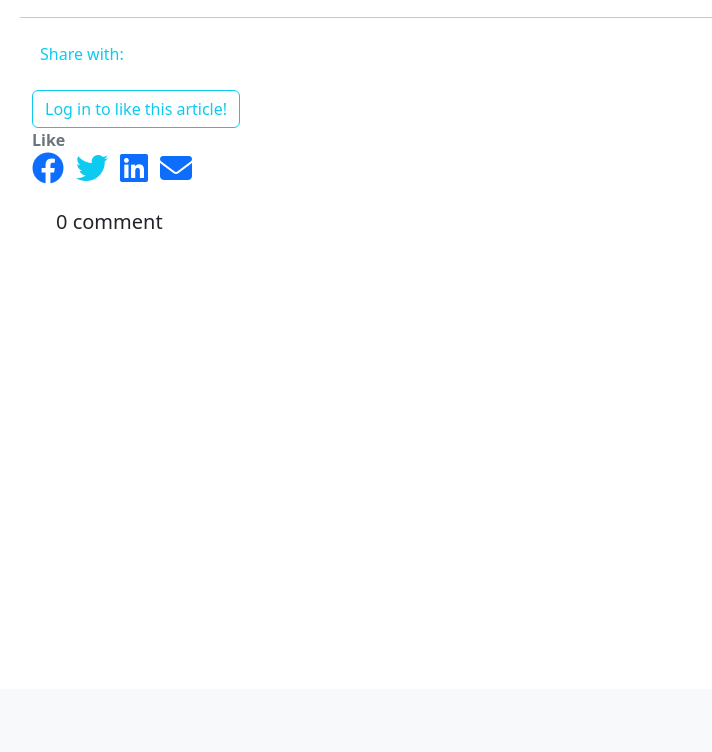
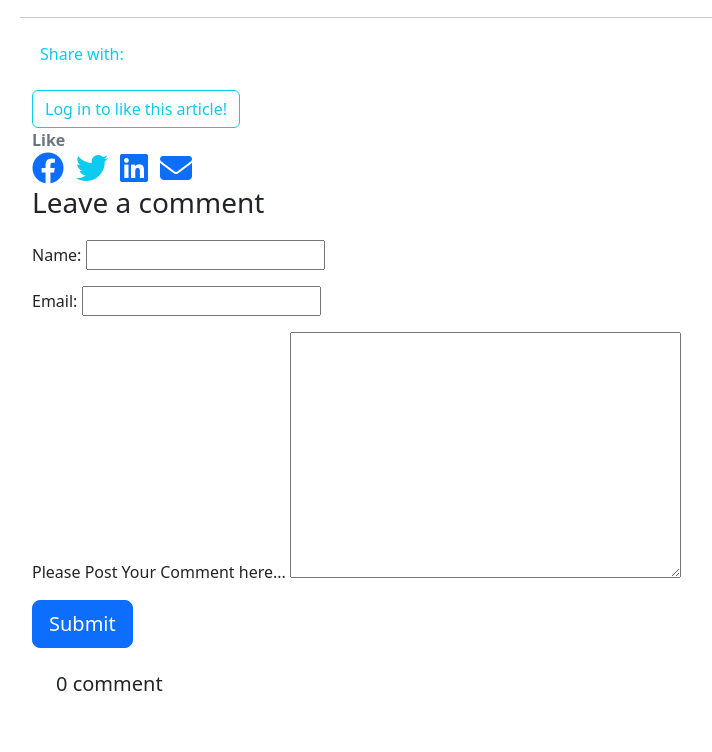
Before and after one commit to demonking15543/django-blog, a Django app: template templates/post_detail.html in a window 1280 px wide. Shown: the part 111-863 px from the top of the page, without its empty margins (50-762 px from the left). Before the commit the page ends 340 px from the top, so only its background shows below. Run offline with Django 3.2, Linux system fonts and the light colour scheme; the template is opened without the code that fills it: values that come from a table or form of the project are taken from there, others are empty; some libraries are stand-ins or nearby versions.

Commit message:
comment sys added

```diff
--- a/pages/views.py
+++ b/pages/views.py
@@ -45,7 +45,7 @@ def post_detail(request, pk, slug):
 
 
 
-    comments = post.post_comment.filter(active=True)
+    comments = post.post_comment.all()
     new_comment = None
     # Comment posted
     if request.method == 'POST':
--- a/templates/post_detail.html
+++ b/templates/post_detail.html
@@ -60,6 +60,21 @@
 
             </div>
 
+            <div class="card-body">
+                {% if new_comment %}
+                <div class="alert alert-success" role="alert">
+                  Your comment is awaiting moderation
+                </div>
+                {% else %}
+                <h3>Leave a comment</h3>
+                <form method="post" style="margin-top: 1.3em;">
+                  {{ comment_form.as_p }}
+                  {% csrf_token %}
+                  <button type="submit" class="btn btn-primary  btn-lg">Submit</button>
+                </form>
+                {% endif %}
+              </div>
+
             <div class="p-4">
                 <h5>{{comments|length}} comment{{comments|pluralize}}</h5>
                 {% for comment in comments %}
@@ -67,7 +82,6 @@
                     <div class="card-body">
                       <h6 class="card-title" style="font-size: 15px;">commented by {{comment.name}}, {{comment.created_at}}</h6>
                       <p class="card-text">{{comment.content|linebreaks}}</p>
-                      <a href="#" class="btn btn-primary">Button</a>
                     </div>
                   </div>
                 {% endfor %}
```
